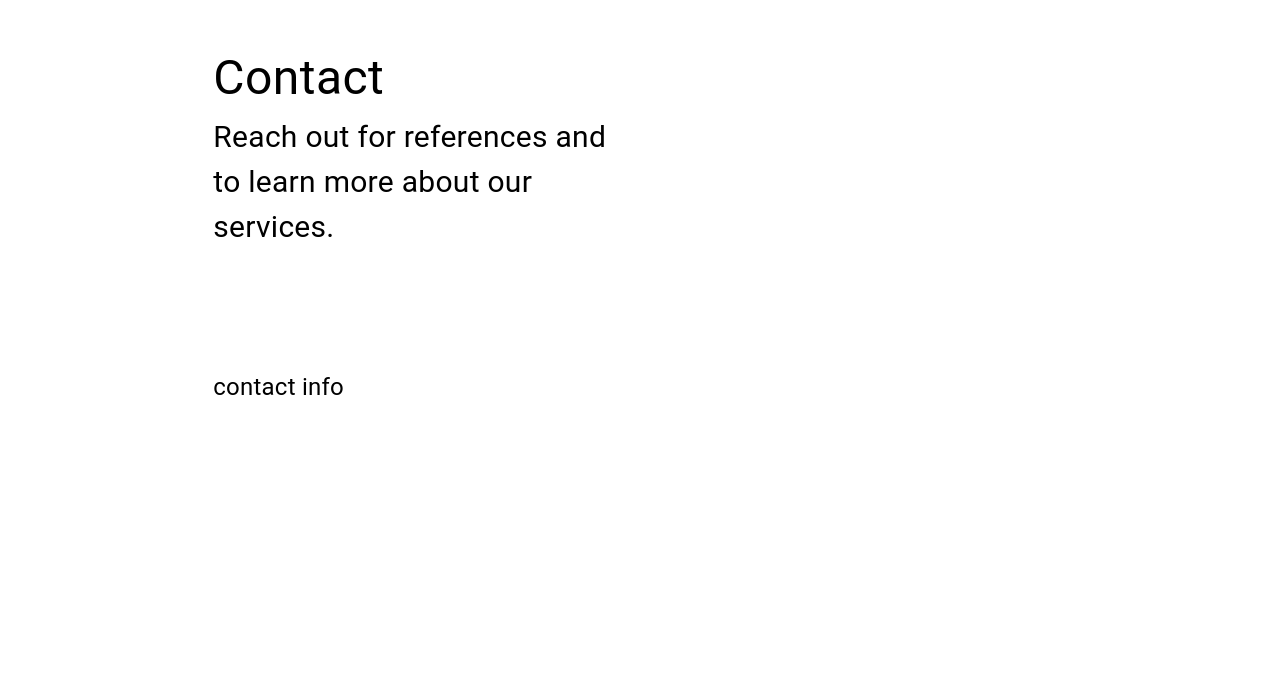
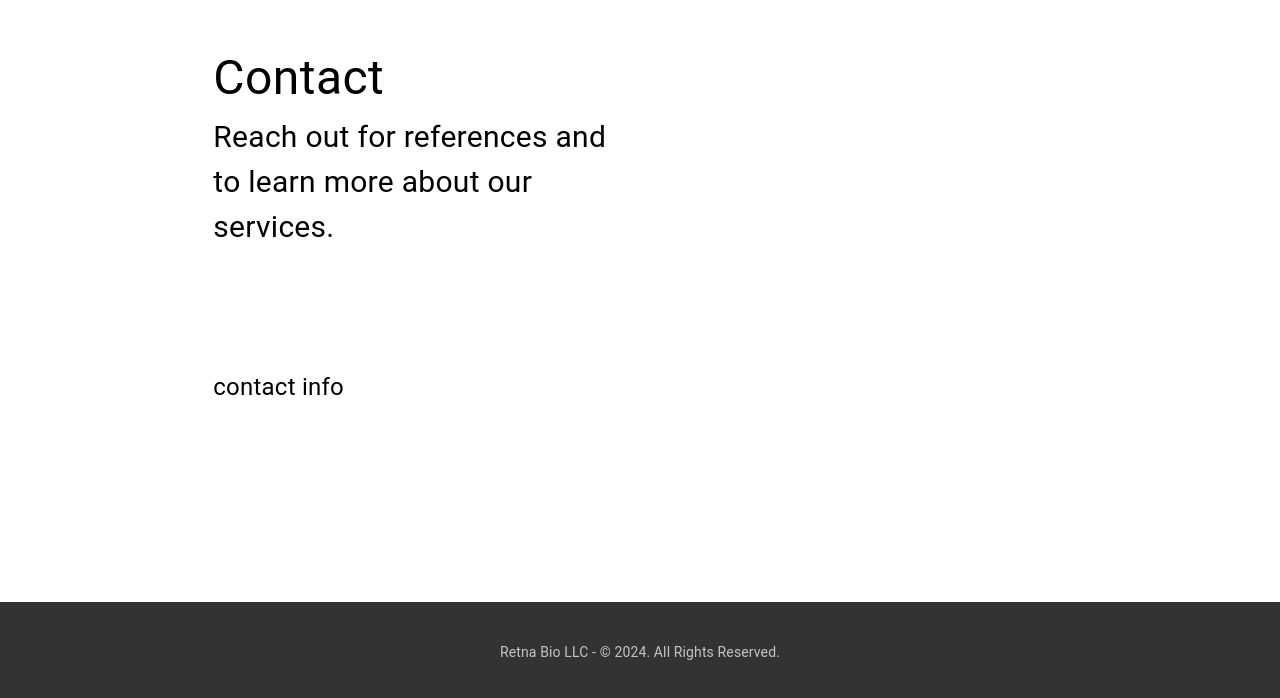
Before and after one commit to simonsnitz/retna-bio, a React (Create React App) app: page / in a window 1280 px wide. Shown: the part 1698-2396 px from the top of the page. Before the commit the page ends 2300 px from the top, so only its background shows below. Built offline with nearby package versions, Linux system fonts and the light colour scheme.

Commit message:
added footer to Home component

```diff
--- a/src/Components/Home.js
+++ b/src/Components/Home.js
@@ -59,14 +59,23 @@ export default function Home() {
       <Grid item xs={2} textAlign="center">
         <Typography onClick={() => handleClick("contact")} mt={3} sx={{fontWeight: 400, fontSize: 20 }}>Contact</Typography>
       </Grid>
-
     </Grid>
 
-    {/* <NavBar/> */}
-    {/* <div ref={home}><About/></div> */}
+
+
+      {/* Main content */}
     <About ref={home}/>
     <Services ref={services}/>
     <Contact ref={contact}/>
+
+
+      {/* Footer */}
+    <Grid item xs={12} style={{backgroundColor: "#333333", height: 100}} textAlign="center" justifyContent={"center"}>
+      <Typography sx={{fontWeight: 400, fontSize: 14, color: "#c4c4c4", marginTop: 5}} >
+        Retna Bio LLC - &copy; 2024. All Rights Reserved.
+      </Typography>
+    </Grid>
+
 
     </Grid>
 
```
